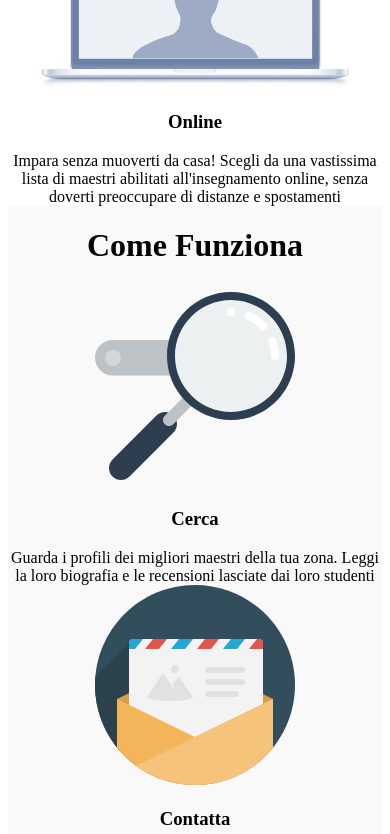
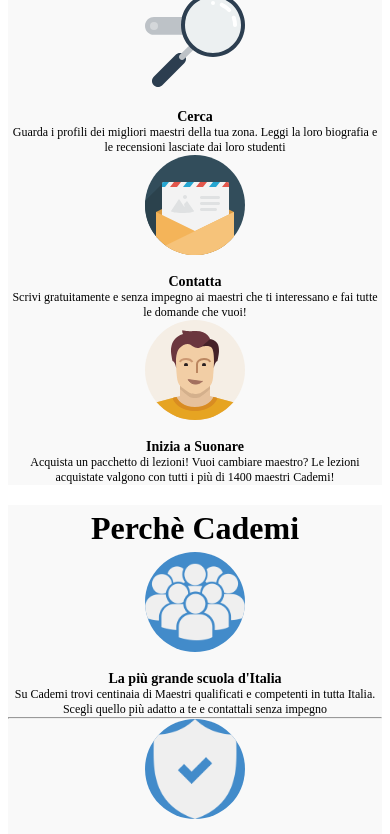
Before and after one commit to marcotrunc/html-css-resp-wannabe, a plain HTML site: page index.html in a window 390 px wide. Shown: the part 491-1325 px from the top of the page. Drawn offline with Linux system fonts and the light colour scheme.

Commit message:
added margin and font-size

```diff
--- a/responsive.css
+++ b/responsive.css
@@ -1,29 +1,49 @@
 /* La lezione dove vuoi tu */
 @media  screen and (max-width: 420px) {
     .container{
-        margin:0;
+        margin-top:0;
     }
     .row{
         display: flex;
         flex-direction: column;
         align-items: center;
         width: 100%;
-        margin: 0;
+        margin-top: 20px;
+        margin-bottom: 20px;
+    }
+    img{
+        height: 100px;
+    }
+    h1{
+        margin: 5px;
+    }
+    h3{
+        margin-bottom: 0;
+    }
+    hr{
+        margin:0;
     }
     #lezioni .row>.left,
     #lezioni .row>.right{
         width: 100%;
         float: none;
+        margin-bottom: 5px;
+        font-size: 12px;
     }
     #steps .row>.left,
     #steps .row>.central,
     #steps .row>.right {
         float: none;
         width: 100%;
+        font-size: 12px;
     }
     #why .row>.first,
     #why .row>.second,
     #why .row>.third {
-        margin-top: 20px;
+        margin-top: 0px;
+        font-size: 12px;
+    }
+    #why .row img{
+        padding: 0;
     }
 }
```
